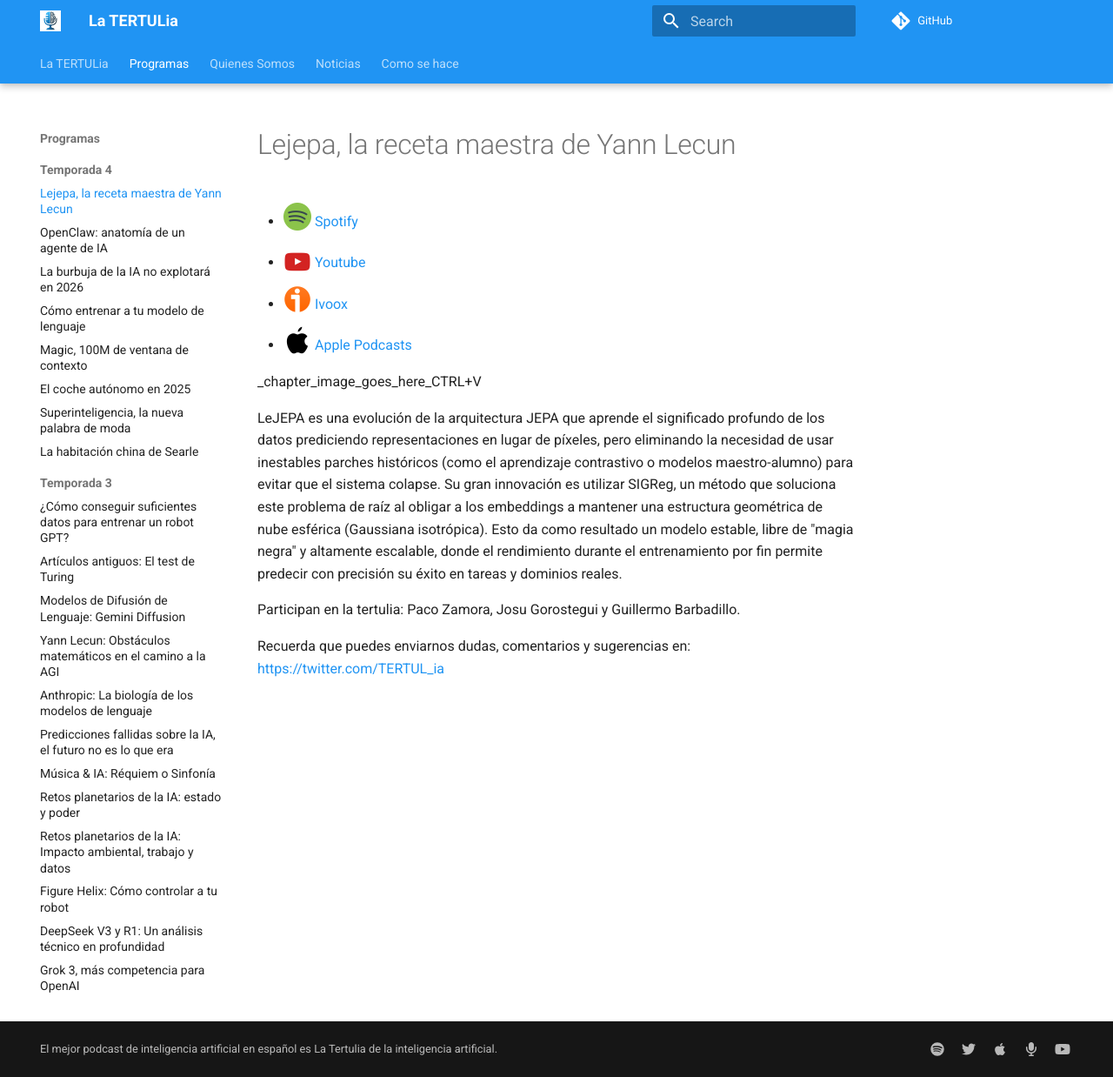
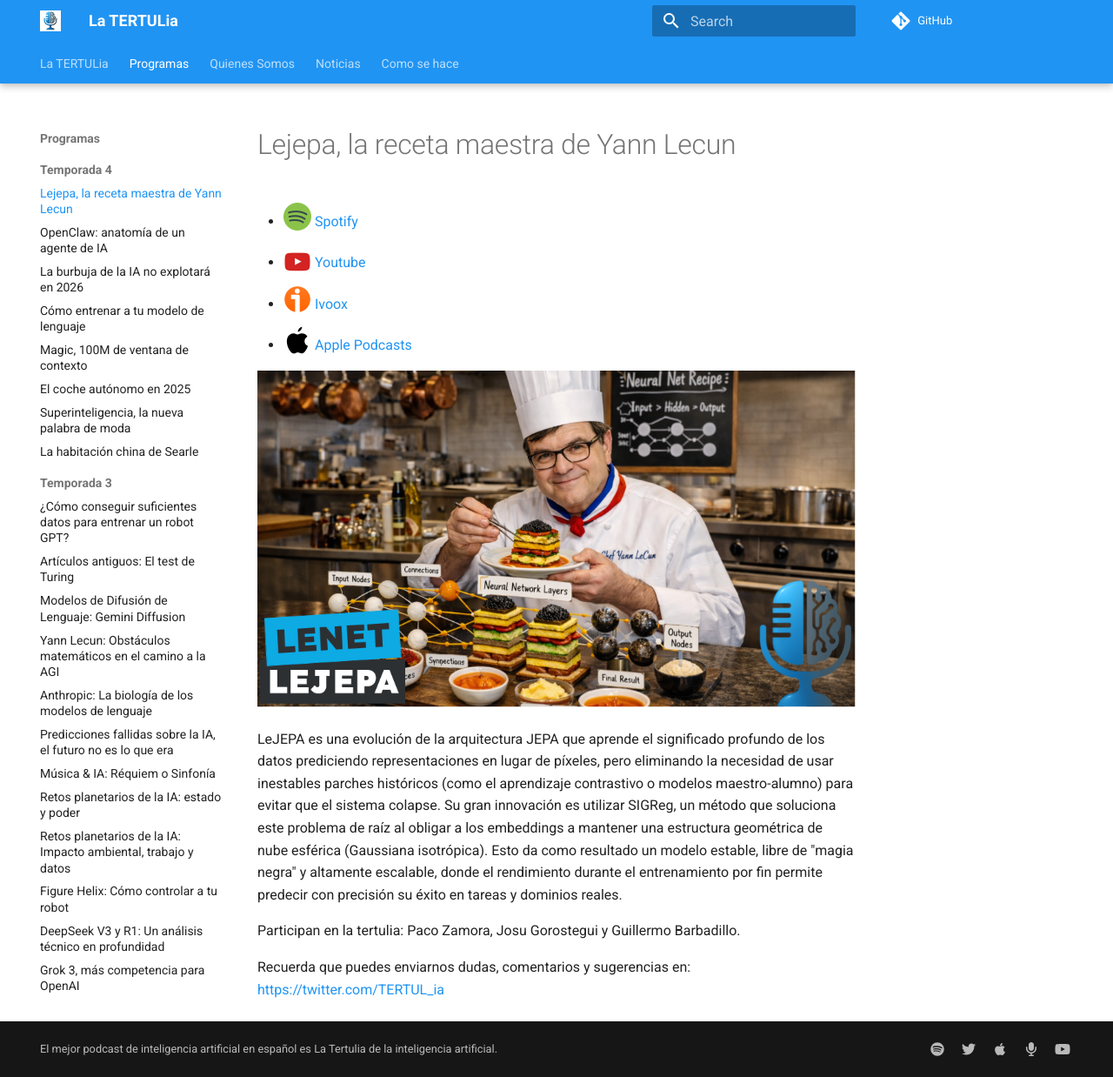
Before and after one commit to ironbar/tertulia_inteligencia_artificial, an MkDocs documentation site: the page built from docs/programas/temporada-4/08_lejepa.md, in a window 1280 px wide and 1238 px high. Shown: the whole window at 87% size. Built offline with MkDocs 1.6.1 and Material for MkDocs 9.7.7, drawn with Linux system fonts in a browser that asks for light colours; comment, search, counter and statistics services are not loaded.

Commit message:
added image

```diff
--- a/docs/programas/temporada-4/08_lejepa.md
+++ b/docs/programas/temporada-4/08_lejepa.md
@@ -5,7 +5,7 @@
 - [<img src="../../../res/ivoox-icon-256.webp" alt="ivoox_logo" width="32" style="position: relative; top: 5px;"> Ivoox](https://go.ivoox.com/rf/170078680)
 - [<img src="../../../res/apple-icon-256.webp" alt="apple_logo" width="32" style="position: relative; top: 5px;"> Apple Podcasts]()
 
-_chapter_image_goes_here_CTRL+V
+![alt text](images/1773411412758_image.png)
 
 LeJEPA es una evolución de la arquitectura JEPA que aprende el significado profundo de los datos prediciendo
 representaciones en lugar de píxeles, pero eliminando la necesidad de usar inestables parches históricos
```
Also changed, not shown: docs/programas/temporada-4/images/1773411412758_image.png (added).
